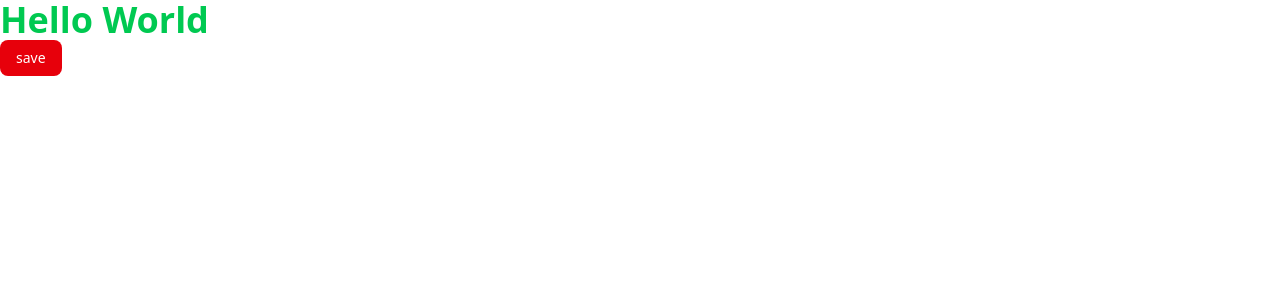
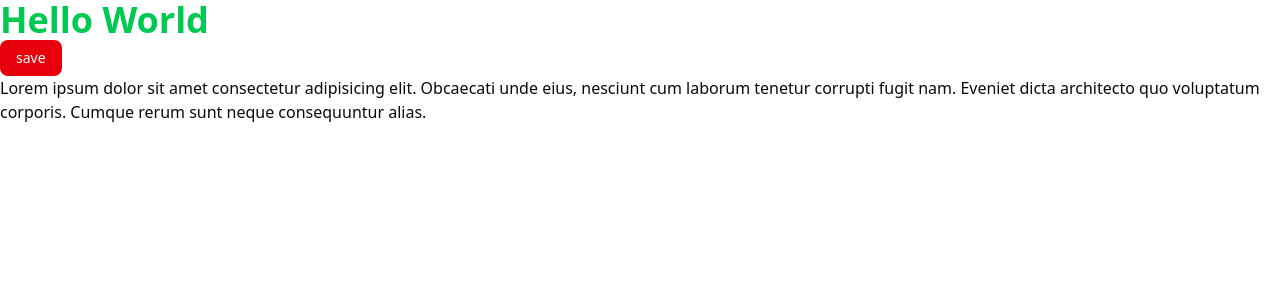
Before and after one commit to 123krissh/MeetIQ, a Next.js app: page / in a window 1280 px wide. Shown: the top 300 px of the page. Built offline with nearby package versions, Linux system fonts and the light colour scheme.

Commit message:
checking

```diff
--- a/src/app/page.tsx
+++ b/src/app/page.tsx
@@ -4,6 +4,7 @@ export default function Home() {
     <>
       <div className="text-4xl font-bold text-green-500">Hello World</div>
       <Button variant="destructive">save</Button>
+      <p className="text 2xl">Lorem ipsum dolor sit amet consectetur adipisicing elit. Obcaecati unde eius, nesciunt cum laborum tenetur corrupti fugit nam. Eveniet dicta architecto quo voluptatum corporis. Cumque rerum sunt neque consequuntur alias.</p>
     </>
   );
 }
```
Also changed, not shown: 1 other file (tests, documents, lock files or other folders).
